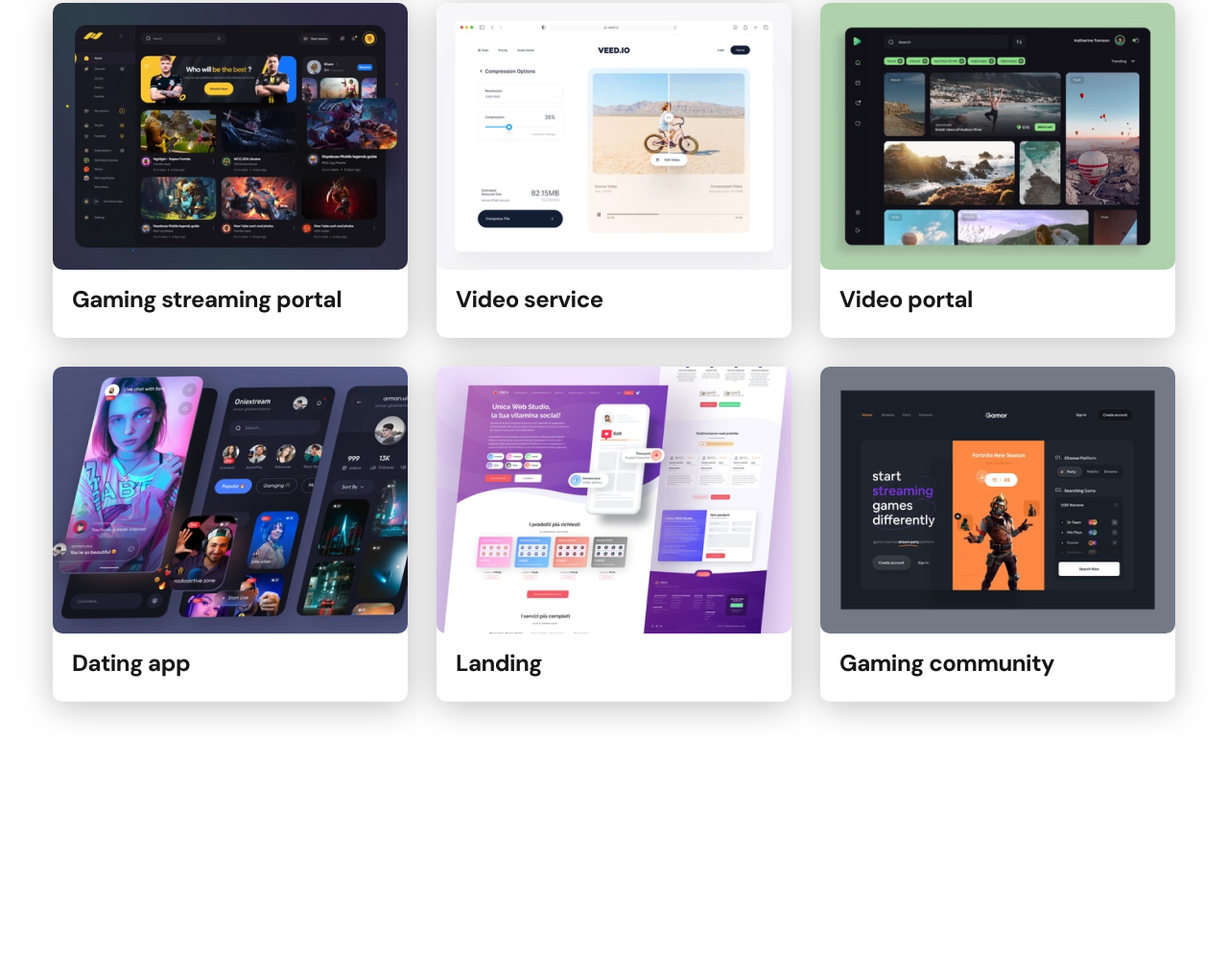
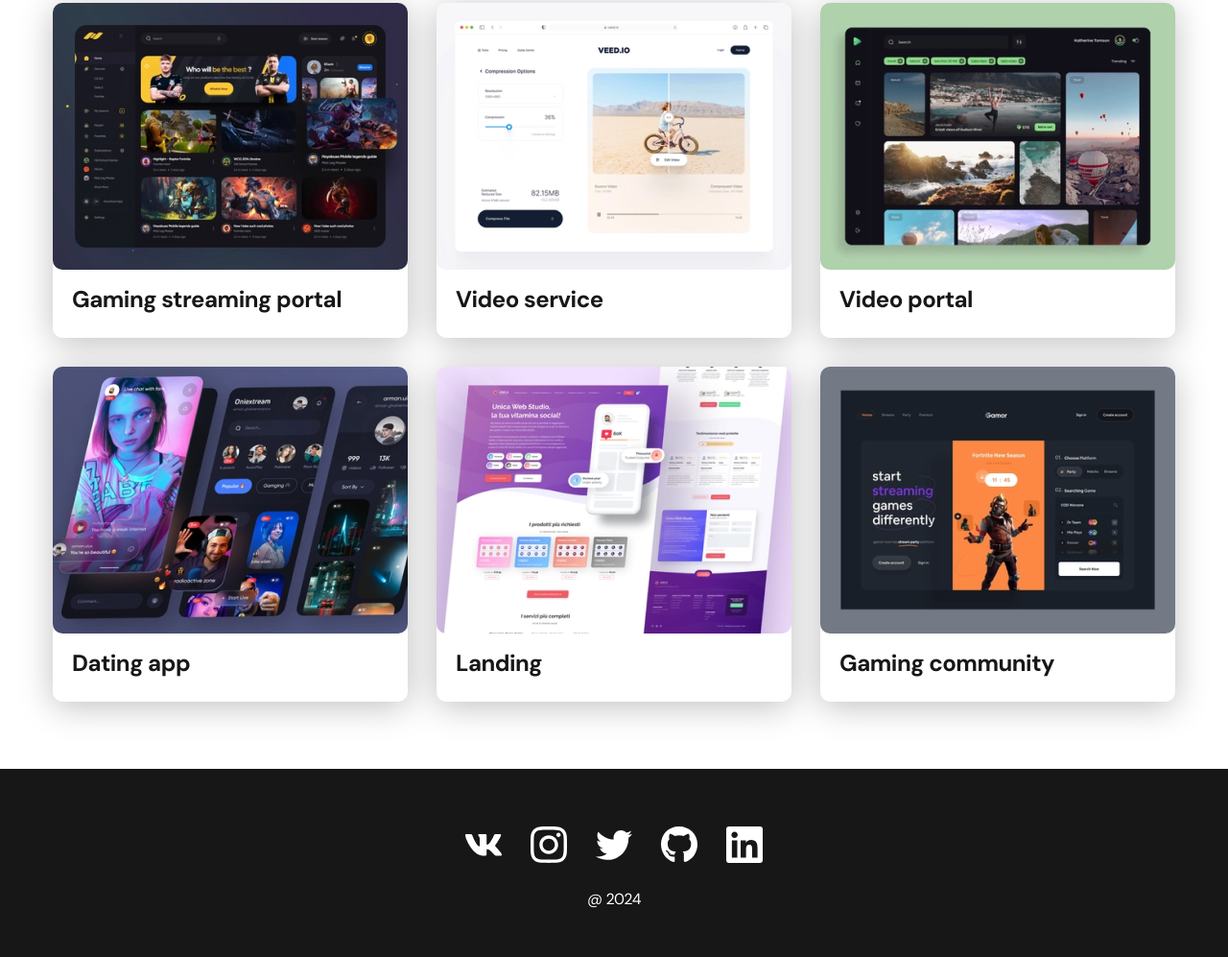
Before and after one commit to iskatelk/project_1_portfolio, a plain HTML site: page index.html in a window 1280 px wide. Shown: the part 976-1973 px from the top of the page at 96% size. Before the commit the page ends 1777 px from the top, so only its background shows below. Drawn offline with Linux system fonts and the light colour scheme.

Commit message:
main after social

```diff
--- a/css/main.css
+++ b/css/main.css
@@ -33,6 +33,10 @@ body {
   margin: 0 auto;
   padding: 0 15px;
   max-width: 1200px;
+}
+
+.none {
+  display: none !important;
 }
 
 /*Nav*/
@@ -211,3 +215,32 @@ body {
   line-height: 1.3;
   color: var(--text-color);
 }
+
+/*footer*/
+
+.footer {
+  padding: 60px 0 50px;
+  background-color: var(--dark-bg);
+  color: var(--header-text);
+}
+
+.footer__wrapper {
+  display: flex;
+  flex-direction: column;
+  align-items: center;
+  row-gap: 27px;
+}
+
+.social {
+  display: flex;
+  column-gap: 30px;
+  align-items: center;
+}
+
+.copyright {
+  font-size: 16px;
+}
+
+.copyright p + p {
+  margin-top: 0.5em;
+}
--- a/index.html
+++ b/index.html
@@ -114,5 +114,34 @@
         </ul>
       </div>
     </main>
+
+    <footer class="footer">
+      <div class="container">
+        <div class="footer__wrapper">
+          <ul class="social">
+            <li class="social__item">
+              <a href="#!"><img src="./img/icons/vk.svg" alt="Link" /></a>
+            </li>
+            <li class="social__item">
+              <a href="#!"
+                ><img src="./img/icons/instagram.svg" alt="Link"
+              /></a>
+            </li>
+            <li class="social__item">
+              <a href="#!"><img src="./img/icons/twitter.svg" alt="Link" /></a>
+            </li>
+            <li class="social__item">
+              <a href="#!"><img src="./img/icons/gitHub.svg" alt="Link" /></a>
+            </li>
+            <li class="social__item">
+              <a href="#!"><img src="./img/icons/linkedIn.svg" alt="Link" /></a>
+            </li>
+          </ul>
+          <div class="copyright">
+            <p>@ 2024</p>
+          </div>
+        </div>
+      </div>
+    </footer>
   </body>
 </html>
```
